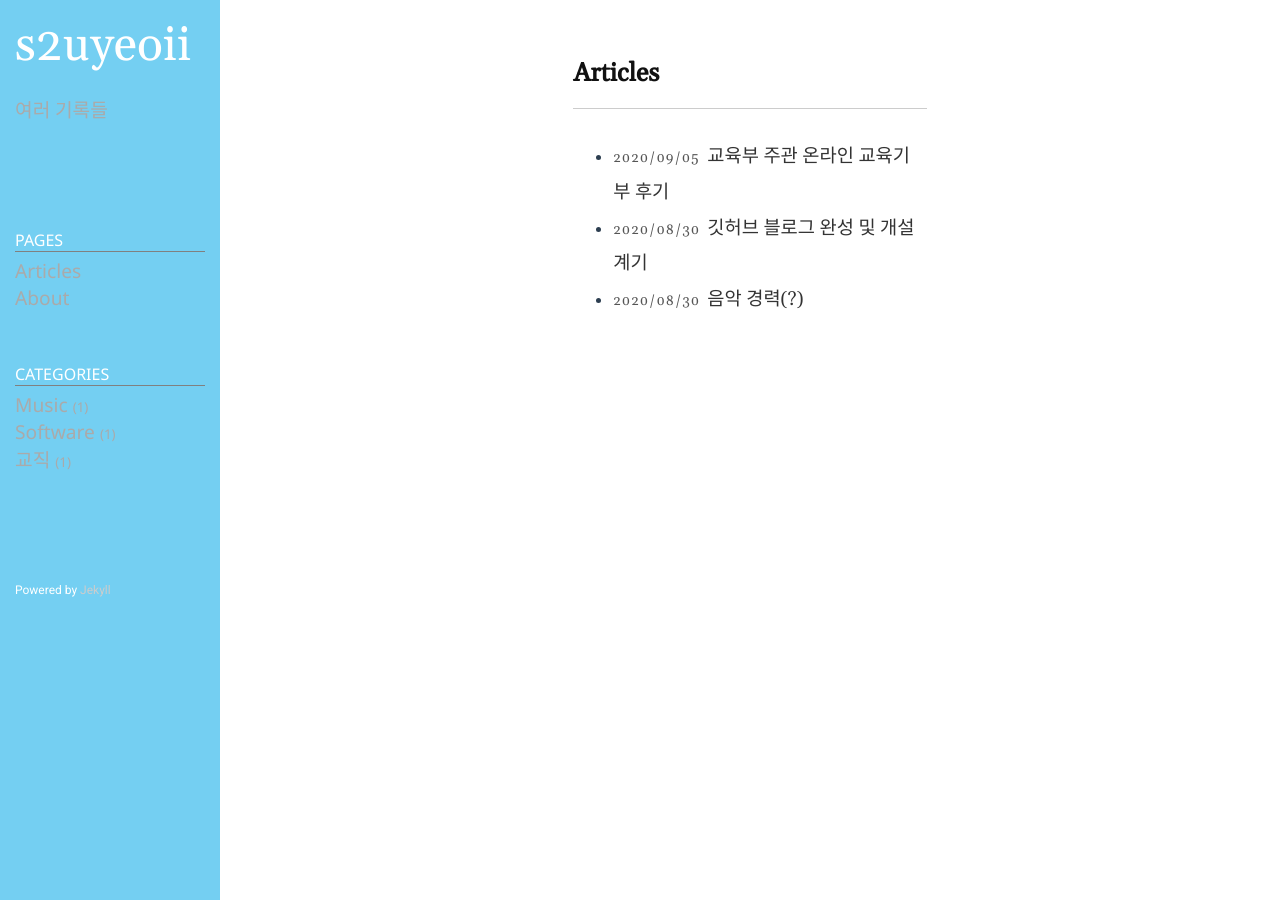
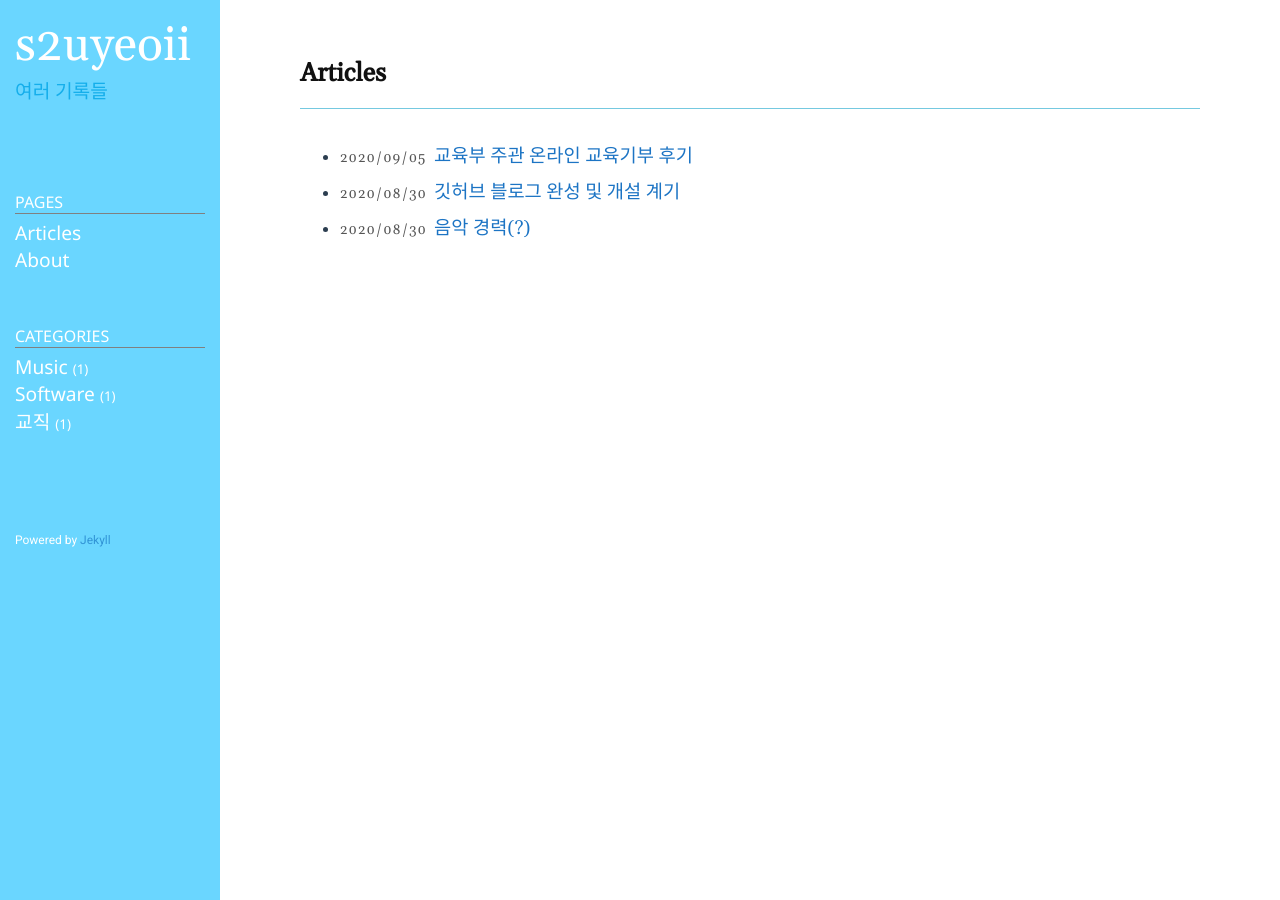
Before and after one commit to yeoneed/yeoneed.github.io, a Jekyll site: the page built from index.md, in a window 1280 px wide. Built offline with Jekyll 4.4.1, drawn with Linux system fonts in a browser that asks for light colours.

Commit message:
css다시

```diff
--- a/public/css/style.css
+++ b/public/css/style.css
@@ -81,19 +81,14 @@ code {
 .container {
 	min-height: 100%;
 	display: flex;
+	justify-content: space-between;
 	flex-flow: row nowrap;
-	justify-content: space-between;
-}
-
-.content-wrapper {
-	flex: 1 1 auto;
-	padding: 0px 30px;
 }
 
 .content {
-	margin-left: auto;
-	margin-right: auto;
-	max-width: 900px;
+	/*margin-left: 180px;*/
+	flex: 1 1 auto;
+	padding: 0px 30px;
 }
 
 .sidebar {
@@ -103,7 +98,7 @@ code {
 	flex: 0 0 220px;
 	padding: 15px;
 	z-index: 1;
-	background-color: #74cff2;
+	background-color: #6AD6FF;
 	color: #fff;
 }
 
@@ -124,7 +119,7 @@ code {
 
 .lead {
 	font-size: 120%;
-	color: #aaa;
+	color: #15aeeb;
 }
 
 .sidebar-header {
@@ -147,10 +142,10 @@ a.nav-item {
 	font-size: 120%;
 	font-family: "Noto Sans";
 	text-transform: capitalize;
-	color: #aaa;
+	color: #fff;
 }
 
-a.nav-item:hover { color: #777; }
+a.nav-item:hover { color: #386f94; }
 
 .badge { font-size: 70%; }
 .badge::before { content: "("; }
@@ -162,7 +157,7 @@ a.nav-item:hover { color: #777; }
 .post-link {
 	margin-left: 10px;
 	font-size: 110%;
-	color: #333;
+	color: #1C74C4;
 }
 
 #contact-list li .fa,
@@ -219,11 +214,16 @@ article.home div a:hover, article.home pre a:hover { color: #2c3e50; text-decora
 article img { max-width: 100%; }
 
 blockquote {
-	color: #828282;
+	color: #51869c;
   	border-left: 4px solid #ccc;
   	padding-left: 10px;
   	margin: 0;
   	margin-bottom: 15px;
+}
+
+p {
+  margin-top: 0;
+  margin-bottom: 0;
 }
 
 article h1,
@@ -233,7 +233,7 @@ article h4,
 article h5,
 article h6 {
 	font-family: "Roboto", "Nanum Gothic";
-	color: #333;
+	color: #15aeeb;
   	margin-bottom: 0;
 }
 
@@ -253,7 +253,7 @@ article.home h4 a:hover {
 header.post-header {
 	padding: 50px 0px 10px 0px;
 	margin-bottom: 30px;
-	border-bottom: 1px solid #ccc;
+	border-bottom: 1px solid #75c9e0;
 	text-align: center;
 }
 
@@ -295,7 +295,7 @@ footer {
 }
 
 .sidebar-footer a {
-	color: #ccc;
+	color: #3194d6;
 }
 
 
@@ -305,7 +305,7 @@ footer {
 		line-height: 1.5;
 	}
 
-	.content-wrapper {
+	.content {
 		padding: 0px;
 	}
 	.container {
@@ -335,5 +335,3 @@ footer {
 		flex: 0 0 0px;
 		visibility: hidden;
 		display: none;
-	}
-}
```
